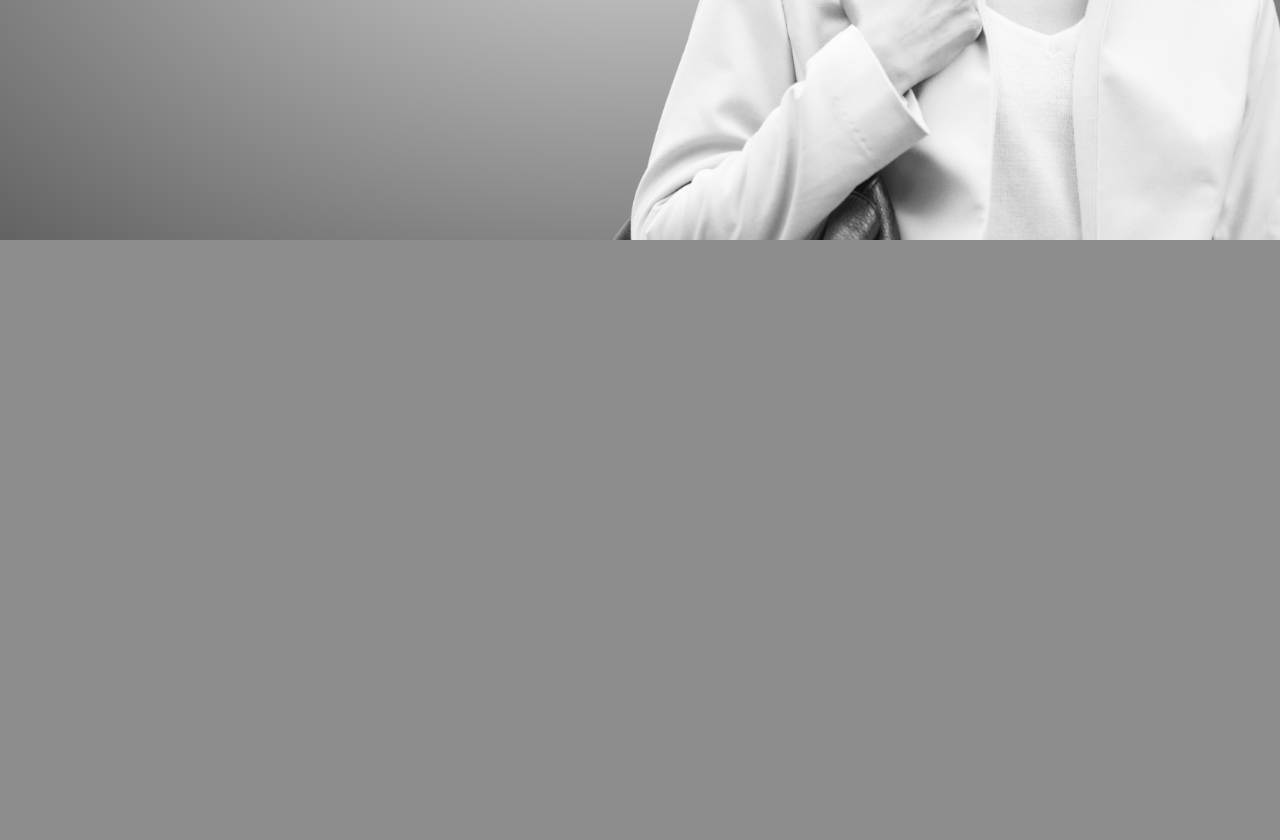
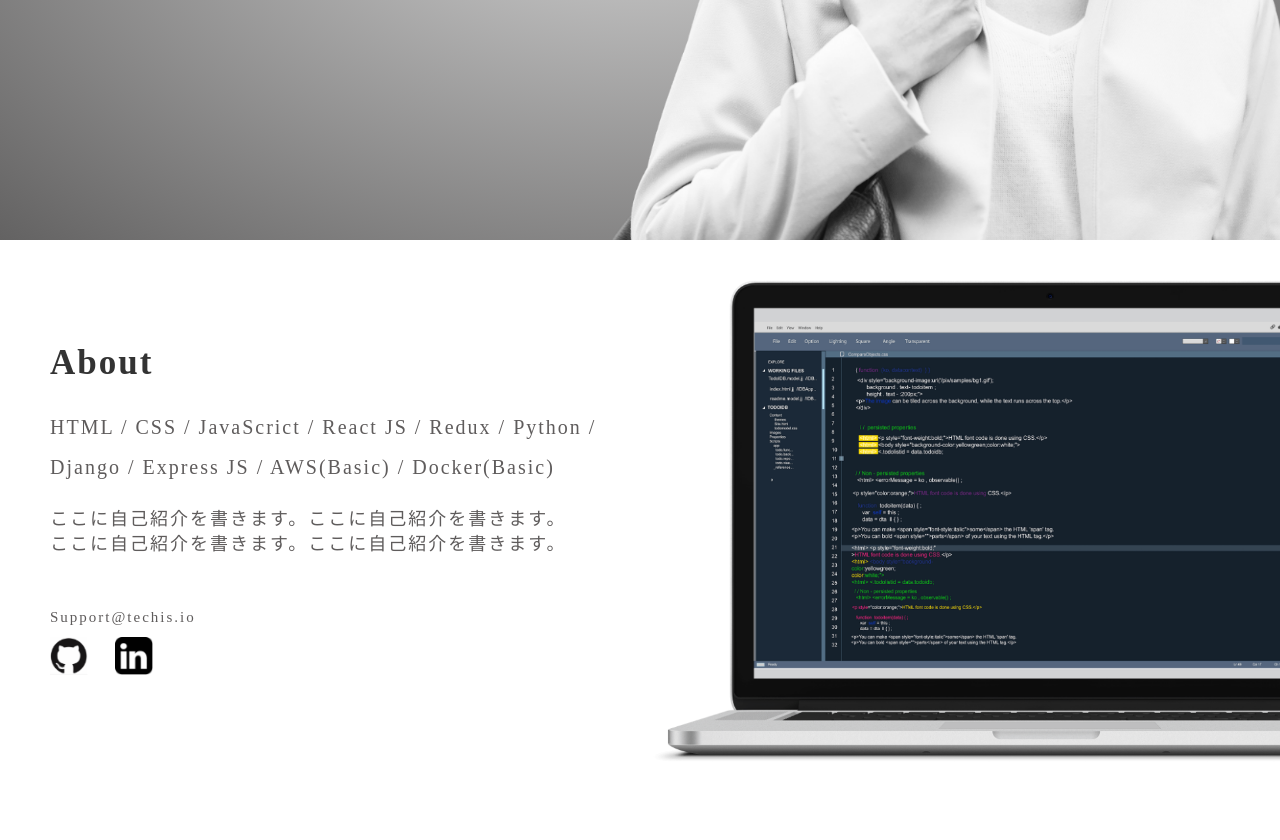
Before and after one commit to azumanos/PortfolioSample, a PHP site: page / in a window 1280 px wide. Shown: the part 560-1400 px from the top of the page. Before the commit the page ends 800 px from the top, so only its background shows below. Run offline with PHP 8.4, Linux system fonts and the light colour scheme.

Commit message:
About作成

```diff
--- a/index.html
+++ b/index.html
@@ -38,6 +38,45 @@
 
     </header>
 
-    <!-- -->
+    <!--
+        mainの作成
+        ・about箱
+        ・twitter箱
+        ・Netflix箱
+    -->
+    <div class="block-main">
+        <!-- aboutの箱　-->
+        <div class="box-about">
+            <div class="about-skill">
+                <h1>About</h1>
+            <p>
+                HTML / CSS / JavaScrict / React JS / Redux / Python /<br>
+                Django / Express JS /  AWS(Basic) / Docker(Basic)
+            </p>
+            <p class="introduce">ここに自己紹介を書きます。ここに自己紹介を書きます。<br>ここに自己紹介を書きます。ここに自己紹介を書きます。</p>
+            <p class="mail">Support@techis.io</p>
+             </div>
+
+
+            <ul class="mylink">
+                <li>
+                    <a href="">
+                        <img src="img/github-computer-icons-png-favpng-7uj2dX4YmmtUyMvKTeAygxWqM_t.png" alt="githubリンク">
+                    </a>
+                </li>
+                <li>
+                    <a href="">
+                        <img src="img/linkedIn_PNG23.png" alt="linkedinリンク">
+                    </a>
+                </li>
+            </ul>
+        </div>
+
+
+        <div class="box-twitter"></div>
+        <div class="box-netflix"></div>
+    </div>
+
+
 </body>
 </html>
--- a/style.css
+++ b/style.css
@@ -60,3 +60,52 @@
       letter-spacing: 5px;
       line-height: 60px;
   }
+
+  /*
+   * [About]のスタイルシート
+   */
+
+.box-about{
+    width:100%;
+    height:600px;
+    color:rgb(95, 92, 92);
+    font-size: 20px;
+    letter-spacing: 0.1em;
+    line-height: 40px;
+    background-image: url(img/pc画像.png);
+    background-size: 70%;
+    background-repeat: no-repeat;
+    background-position-x: 600px;
+    background-position-y: -20px;
+}
+.about-skill{
+    margin-left:50px;
+    padding-top:80px;
+}
+.about-skill h1{
+    color:rgb(51, 51, 51);
+    font-size: 35px;
+
+}
+.introduce{
+    font-size: 18px;
+    line-height: 25px;
+    margin-bottom: 40px;
+}
+.mail{
+    font-size: 15px;
+    margin-bottom: 0;
+}
+.mylink li{
+    list-style: none;
+    float:left;
+    margin:0 20px 0 10px ;
+    position:relative;
+    top:-20px;
+}
+.mylink li a img{
+    width:85%;
+}
+.mylink li:last-child{
+    margin-left:0;
+}
```
